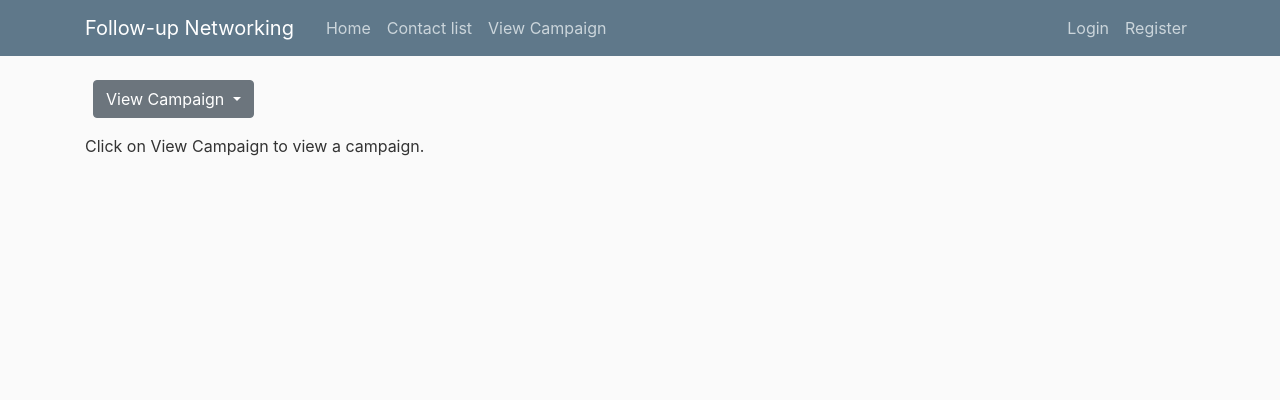
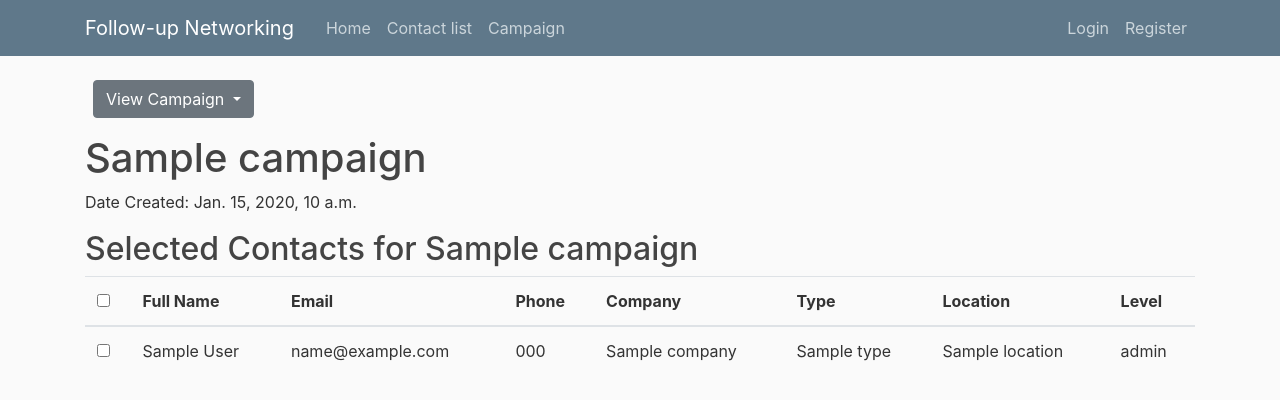
Before and after one commit to Orenil/Django-Contacts, a Django app: template contacts/templates/campaign.html in a window 1280 px wide. Shown: the top 400 px of the page. Run offline with Django 3.2, Linux system fonts and the light colour scheme; the template is opened without the code that fills it: most values are stand-ins (such as "Sample title", 1, 10 or a date in 2020); some libraries are stand-ins or nearby versions.

Commit message:
initial commit

```diff
--- a/contacts/admin.py
+++ b/contacts/admin.py
@@ -8,7 +8,6 @@ class ContactAdmin(admin.ModelAdmin):
     def get_full_name(self, obj):
         return f"{obj.first_name} {obj.last_name}"
     get_full_name.admin_order_field = 'last_name'  # Allows column sorting
-    get_full_name.short_description = 'Name'  # Renames column header
     get_full_name.short_description = 'Full Name'
 
 admin.site.register(Contact, ContactAdmin)
--- a/contacts/templates/base.html
+++ b/contacts/templates/base.html
@@ -27,7 +27,7 @@
                     <div class="navbar-nav mr-auto">
                         <a class="nav-item nav-link" href="{% url 'home' %}">Home</a>
                         <a class="nav-item nav-link" href="{% url 'contact-list' %}">Contact list</a>
-                        <a class="nav-item nav-link" href="{% url 'campaign' %}">View Campaign</a>
+                        <a class="nav-item nav-link" href="{% url 'campaign_page' %}">Campaign</a>
                     </div>
                     <!-- Navbar Right Side -->
                     <div class="navbar-nav ml-auto">
@@ -60,6 +60,8 @@
     <!-- Ensure you have appropriate scripts for Bootstrap functionality -->
     <script src="https://code.jquery.com/jquery-3.5.1.slim.min.js"></script>
     <script src="https://cdn.jsdelivr.net/npm/@popperjs/core@2.10.2/dist/umd/popper.min.js"></script>
+    <script src="https://ajax.googleapis.com/ajax/libs/jquery/3.5.1/jquery.min.js"></script>
     <script src="https://maxcdn.bootstrapcdn.com/bootstrap/4.5.2/js/bootstrap.min.js"></script>
+
 </body>
 </html>
--- a/contacts/templates/campaign.html
+++ b/contacts/templates/campaign.html
@@ -3,6 +3,12 @@
 {% block title %}
     <title>Campaigns</title>
 {% endblock %}
+
+<link href="https://maxcdn.bootstrapcdn.com/bootstrap/4.5.2/css/bootstrap.min.css" rel="stylesheet">
+<!-- jQuery -->
+<script src="https://ajax.googleapis.com/ajax/libs/jquery/3.5.1/jquery.min.js"></script>
+<!-- Bootstrap JS -->
+<script src="https://maxcdn.bootstrapcdn.com/bootstrap/4.5.2/js/bootstrap.min.js"></script>
 
 {% block content %}
     <div class="ml-2">
@@ -11,19 +17,59 @@
                 View Campaign
             </button>
             <div class="dropdown-menu" aria-labelledby="viewCampaignDropdown">
-                <a class="dropdown-item" id="viewCampaignA">Campaign A</a>
-                <a class="dropdown-item" id="viewCampaignB">Campaign B</a>
+                <a class="dropdown-item view-campaign" data-campaign-id="{{ campaign_a_id }}" id="addToCampaignA">Campaign A</a>
+                <a class="dropdown-item view-campaign" data-campaign-id="{{ campaign_b_id }}" id="addToCampaignB">Campaign B</a>
             </div>
         </div>
     </div>
 
     <div id="campaignContent" class="mt-3">
-        Click on View Campaign to view a campaign.
+        {% if campaign %}
+            <h1>{{ campaign.name }}</h1>
+            <p>Date Created: {{ campaign.created_date }}</p>
+            <h2>Selected Contacts for {{ campaign.name }}</h2>
+            <!-- Display Contacts Table -->
+            <table class="table">
+                <thead>
+                    <tr>
+                        <th>
+                            <input type="checkbox" id="selectAllCheckbox">
+                        </th>
+                        <th>Full Name</th>
+                        <th>Email</th>
+                        <th>Phone</th>
+                        <th>Company</th>
+                        <th>Type</th>
+                        <th>Location</th>
+                        <th>Level</th>
+                    </tr>
+                </thead>
+                <tbody id="contactTableBody">
+                    {% for contact in selected_contacts %}
+                        <tr class="contact-row" data-id="{{ contact.id }}">
+                            <td>
+                                <input type="checkbox" class="contact-checkbox" value="{{ contact.id }}">
+                            </td>
+                            <td>{{ contact.first_name }} {{ contact.last_name }}</td>
+                            <td>{{ contact.email }}</td>
+                            <td>{{ contact.phone }}</td>
+                            <td>{{ contact.company }}</td>
+                            <td>{{ contact.type }}</td>
+                            <td>{{ contact.location }}</td>
+                            <td>{{ contact.level }}</td>
+                        </tr>
+                    {% endfor %}
+                </tbody>
+            </table>
+        {% else %}
+            <p>Please select a campaign to view</p>
+        {% endif %}
     </div>
 
     <script>
-        function loadCampaign(url) {
-            fetch(url)
+        function handleAddToCampaign(campaignId) {
+            // Make an API request to get contacts associated with the selected campaign
+            return fetch(`/view_campaign/?campaign_id=${campaignId}`)
                 .then(response => response.text())
                 .then(data => {
                     document.getElementById('campaignContent').innerHTML = data;
@@ -33,17 +79,43 @@
                 });
         }
 
-        document.getElementById('viewCampaignA').addEventListener('click', function() {
-            loadCampaign('/campaignA/');
+        // Add click event listeners for dropdown items (Campaign A and Campaign B)
+        document.querySelectorAll('.view-campaign').forEach(item => {
+            item.addEventListener('click', async function(event) {
+                event.preventDefault();
+                const campaignId = this.getAttribute('data-campaign-id');
+
+                // Handle the campaign based on its ID
+                if (campaignId === '{{ campaign_a_id }}' || campaignId === '{{ campaign_b_id }}') {
+                    await handleAddToCampaign(campaignId);
+                    // Close the parent dropdown menu
+                    const dropdownMenu = this.closest('.dropdown-menu');
+                    dropdownMenu.classList.remove('show');
+                } else {
+                    console.log('Invalid campaign selected.');
+                }
+            });
         });
 
-        document.getElementById('viewCampaignB').addEventListener('click', function() {
-            loadCampaign('/campaignB/');
+        // Add click event listener for the "View Campaign" button dropdown
+        const viewCampaignDropdown = document.getElementById('viewCampaignDropdown');
+        viewCampaignDropdown.addEventListener('click', function(event) {
+            event.preventDefault();
+            const campaignMenu = document.querySelector('[aria-labelledby="viewCampaignDropdown"]');
+            // Toggle the visibility of the dropdown menu
+            campaignMenu.classList.toggle('show');
         });
 
-        document.getElementById('viewCampaignDropdown').addEventListener('click', function(event) {
-            event.preventDefault();
-            document.getElementById('campaignContent').innerHTML = 'Click on View Campaign to view a campaign.';
+        // Close dropdowns when clicking outside
+        window.addEventListener('click', function(event) {
+            if (!event.target.matches('.dropdown-toggle')) {
+                const dropdowns = document.querySelectorAll('.dropdown-menu');
+                dropdowns.forEach(dropdown => {
+                    if (dropdown.classList.contains('show')) {
+                        dropdown.classList.remove('show');
+                    }
+                });
+            }
         });
     </script>
 {% endblock %}
--- a/contacts/templates/campaignA.html
+++ b/contacts/templates/campaignA.html
@@ -125,7 +125,7 @@
                 method: 'POST',
                 headers: {
                     'Content-Type': 'application/json',
-                    'X-CSRFToken': getCSRFToken(), // Ensure to include CSRF token
+                    'X-CSRFToken': getCSRFToken(),
                 },
                 body: JSON.stringify({ leads: leads }),
             })
--- a/contacts/urls.py
+++ b/contacts/urls.py
@@ -12,7 +12,6 @@ urlpatterns = [
     path('upload-csv/', views.upload_csv, name='upload_csv'),
     path('contact/filter/', views.filter_contacts, name='filter_contacts'),
     path('get_selected_contacts/', views.get_selected_contacts, name='get_selected_contacts'),
-    path('campaignA/', views.campaignA, name='campaignA'),
-    path('campaignB/', views.campaignB, name='campaignB'),
-    path('campaign/', views.view_campaign, name='campaign')
+    path('campaign/', views.campaign_page, name='campaign_page'),  # Campaign page
+    path('view-campaign/', views.view_campaign, name='view_campaign'),  # View Campaign
 ]
```
Also changed, not shown: contacts/models.py (+17 -1 lines), contacts/templates/contact_list.html (+18 -50 lines), contacts/views.py (+54 -47 lines), contacts/migrations/0013_campaign_contact_campaigns.py (added), contacts/migrations/0014_remove_campaign_company_remove_campaign_email_and_more.py (added), contacts/migrations/0015_remove_campaign_name_campaign_company_campaign_email_and_more.py (added), db.sqlite3.
